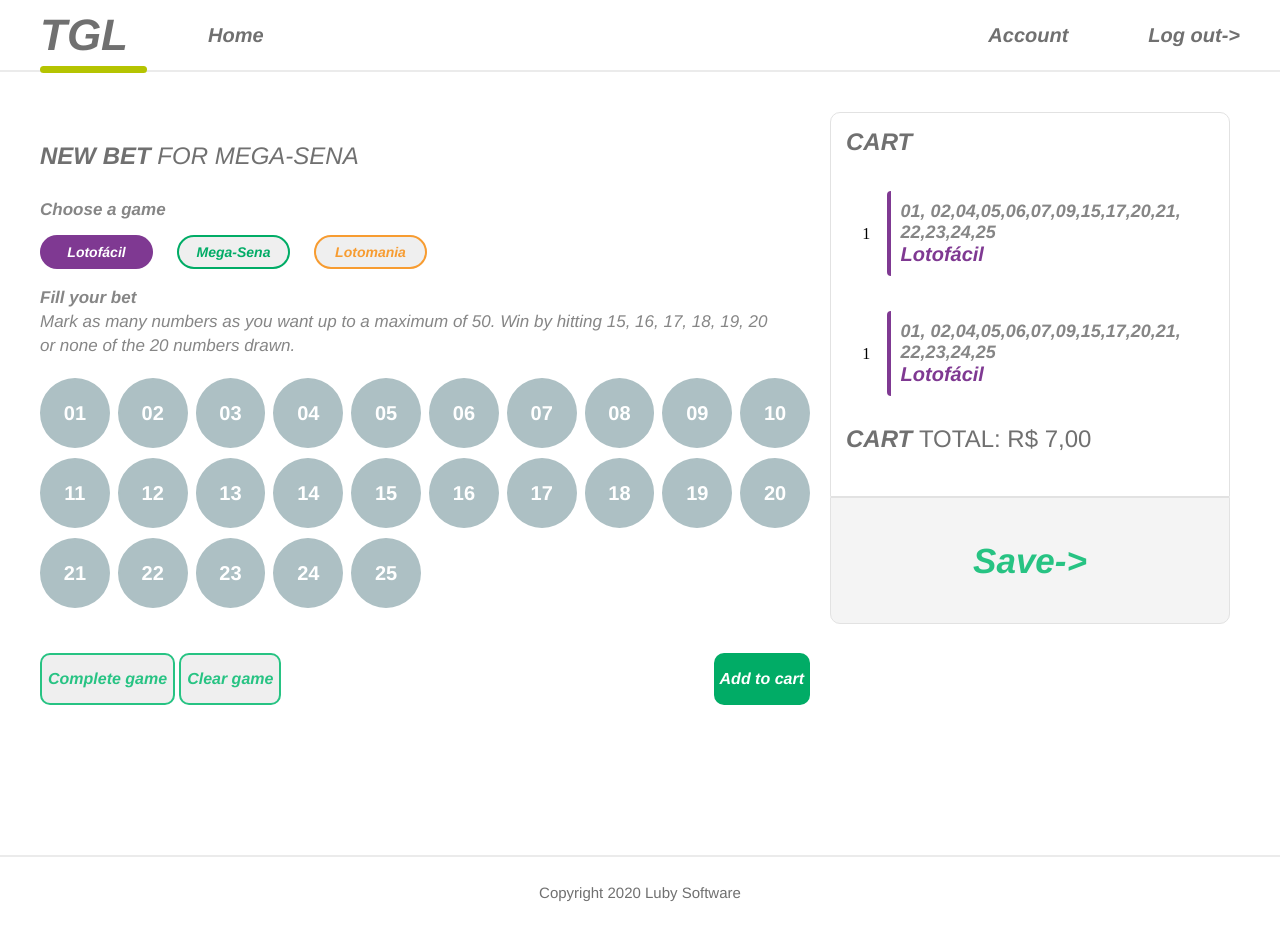
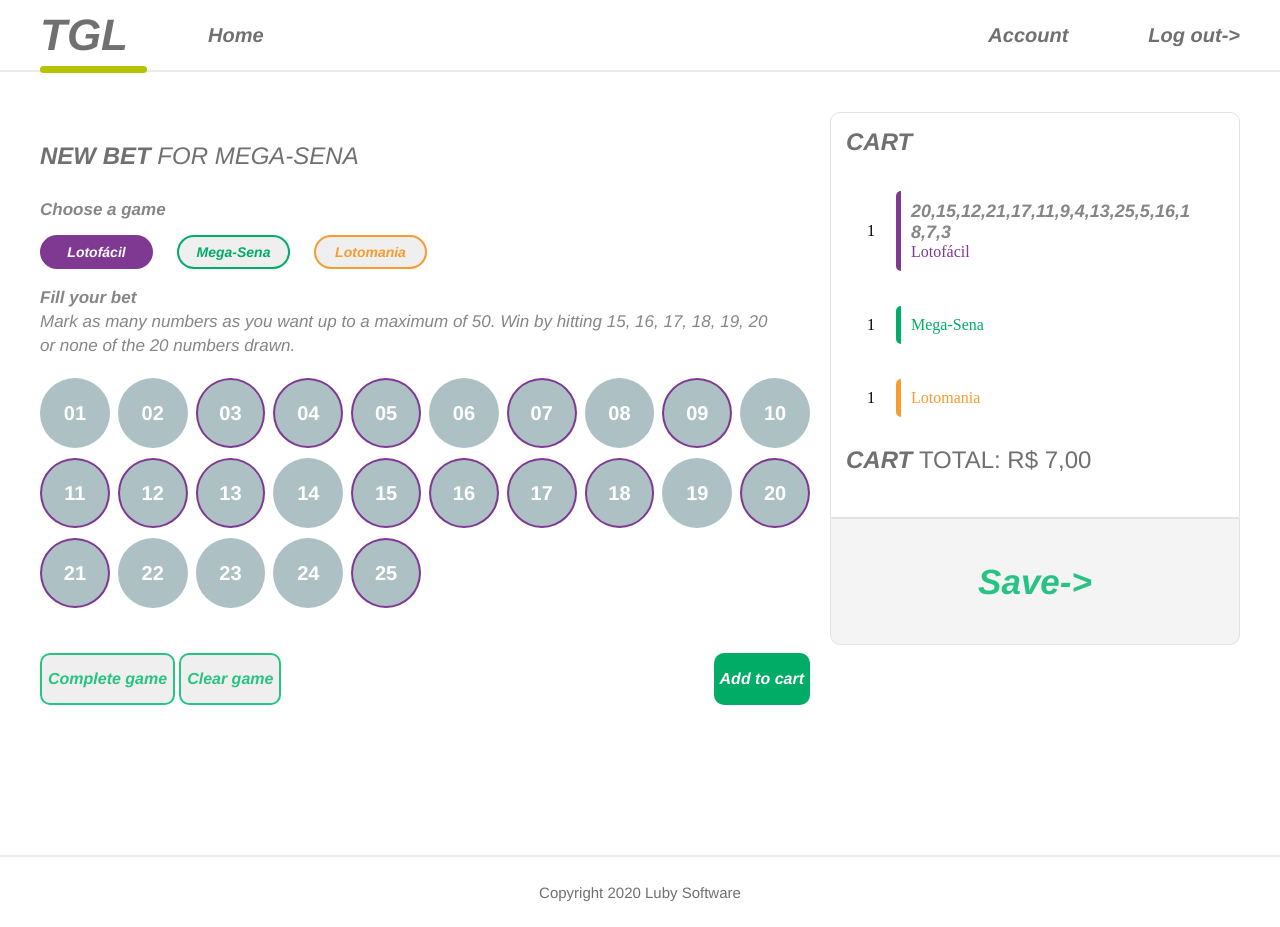
Before and after one commit to amadeujunior1101/layout_luby_loteria, a website: page index.html in a window 1280 px wide. Both pictures are taken after a click on the button "Complete game". Drawn offline with Linux system fonts and the light colour scheme.

Commit message:
criacao do metodo showlistgames

```diff
--- a/index.html
+++ b/index.html
@@ -68,19 +68,28 @@
                     </div>
                     <div class="list-games">
                         <div class="game-icon">1</div>
-                        <div class="list-divisor"></div>
+                        <div class="list-divisor-lotofacil"></div>
                         <div class="game-description">
-                            <span class="number-list">01, 02,04,05,06,07,09,15,17,20,21, 22,23,24,25</span>
-                            <span>Lotofácil</span>
+                            <span class="number-list-lotofacil"></span>
+                            <span class="span-lotofacil">Lotofácil</span>
                         </div>
                     </div>
 
                     <div class="list-games">
                         <div class="game-icon">1</div>
-                        <div class="list-divisor"></div>
+                        <div class="list-divisor-megasena"></div>
                         <div class="game-description">
-                            <span class="number-list">01, 02,04,05,06,07,09,15,17,20,21, 22,23,24,25</span>
-                            <span>Lotofácil</span>
+                            <span class="number-list-megasena"></span>
+                            <span class="span-megasena">Mega-Sena</span>
+                        </div>
+                    </div>
+
+                    <div class="list-games">
+                        <div class="game-icon">1</div>
+                        <div class="list-divisor-lotomania"></div>
+                        <div class="game-description">
+                            <span class="number-list-lotomania"></span>
+                            <span class="span-lotomania">Lotomania</span>
                         </div>
                     </div>
                     <div class="cart-total">
--- a/index.js
+++ b/index.js
@@ -1,10 +1,14 @@
 (function (doc) {
     const ajax = new XMLHttpRequest();
     let $item = doc.querySelector('[active="true"]');
+
     // let $itemAll2 = doc.querySelector(".buttons-choose");
     // console.log($itemAll2);
     let $itemAll = doc.querySelector(".buttons-choose");
     let $containerBalls = doc.querySelector(".container-balls");
+    let $buttonCompleteGame = doc.querySelector(".button-complete-game");
+
+    let chooseButtonCurrent = "";
 
     let choosegame = "lotofacil";
 
@@ -45,6 +49,7 @@
     $itemAll.addEventListener(
         "click",
         function modifyActiveButtonChoose(event) {
+            chooseButtonCurrent = event.target;
 
             let $itemLotofacil = doc.querySelector(".choose-button-one");
             let $itemMegasena = doc.querySelector(".choose-button-two");
@@ -58,7 +63,7 @@
             $itemMegasena.attributes.active.textContent = "false";
             $itemLotomania.attributes.active.textContent = "false";
 
-                event.target.attributes.active.textContent = "true";
+            event.target.attributes.active.textContent = "true";
 
             // console.log(event.target.id);
             loadNumbersGameLotofacil(event.target.id);
@@ -72,6 +77,7 @@
         ajax.addEventListener(
             "readystatechange",
             function load() {
+
                 ajax.onload = "";
                 if (!isReady.call()) return;
                 const data = ajax.response;
@@ -170,6 +176,7 @@
                         console.log("loto fácil", arrayLotofacil);
                         console.log("mega-sena", arrayMegasena);
                         console.log("lotomania", arrayLotomania);
+                        // showListGames();
                     });
 
                     $span.textContent = number;
@@ -237,5 +244,58 @@
             // console.log($containerBalls);
         }
     }
+
+    $buttonCompleteGame.addEventListener("click", function completeGame() {
+        // return console.log(chooseButtonCurrent)
+        let optionDefaultButtonActive;
+        if (chooseButtonCurrent === "" || chooseButtonCurrent === "lotofacil") {
+            optionDefaultButtonActive = "lotofacil";
+            arrayLotofacil = [];
+            for (let index = 1; arrayLotofacil.length < 15; index++) {
+                let number = Math.floor(Math.random() * 25 + 1);
+                const found = arrayLotofacil.find((element) => element === number);
+                if (!found) {
+                    arrayLotofacil.push(number);
+                }
+                console.log(arrayLotofacil);
+            }
+        } else if (chooseButtonCurrent.id === "mega-sena") {
+            optionDefaultButtonActive = "mega-sena";
+            arrayMegasena = [];
+            for (let index = 1; arrayMegasena.length < 6; index++) {
+                let number = Math.floor(Math.random() * 60 + 1);
+                const found = arrayMegasena.find((element) => element === number);
+                if (!found) {
+                    arrayMegasena.push(number);
+                }
+                console.log(arrayMegasena);
+            }
+        } else if (chooseButtonCurrent.id === "lotomania") {
+            optionDefaultButtonActive = "lotomania";
+            arrayLotomania = [];
+            for (let index = 1; arrayLotomania.length < 20; index++) {
+                let number = Math.floor(Math.random() * 50 + 1);
+                const found = arrayLotomania.find((element) => element === number);
+                if (!found) {
+                    arrayLotomania.push(number);
+                }
+                console.log(arrayLotomania);
+            }
+        }
+        // else {
+        //     optionDefaultButtonActive = chooseButtonCurrent.id;
+        // }
+
+        loadNumbersGameLotofacil(optionDefaultButtonActive);
+        showListGames();
+    });
+    function showListGames() {
+        let $listNumbersLotofacil = doc.querySelector(".number-list-lotofacil");
+        $listNumbersLotofacil.innerHTML = arrayLotofacil;
+        let $listNumbersMegasena = doc.querySelector(".number-list-megasena");
+        $listNumbersMegasena.innerHTML = arrayMegasena;
+        let $listNumbersLotomania = doc.querySelector(".number-list-lotomania");
+        $listNumbersLotomania.innerHTML = arrayLotomania;
+    }
     init();
 })(document);
--- a/style.css
+++ b/style.css
@@ -240,7 +240,7 @@ main {
     border-radius: 10px 10px 0 0;
     background: #fff;
     border: 1px solid #e2e2e2;
-    margin: 40px 10px auto 10px;
+    margin: 40px 0 auto 10px;
     padding: 15px;
 }
 .title-card {
@@ -259,7 +259,7 @@ main {
     display: flex;
     width: 50px;
 }
-.list-divisor {
+.list-divisor-lotofacil {
     width: 5px;
     height: auto;
     background: #7f3992;
@@ -270,19 +270,48 @@ main {
 .game-description {
     margin: 10px 5px 10px 10px;
     display: grid;
+    width: 280px;
+    word-wrap: break-word;
 }
-.game-description .number-list {
+.game-description .number-list-lotofacil,
+.number-list-megasena,
+.number-list-lotomania {
     text-align: left;
     font: italic bold 18px Helvetica Neue;
     color: #868686;
+    width: 280px;
     /* margin-top: 10px auto; */
 }
-.game-description span {
+.list-divisor-megasena {
+    width: 5px;
+    height: auto;
+    background: #01ac66;
+    border-top-left-radius: 20px;
+    border-bottom-left-radius: 20px;
+    /* border-right: 5px solid #7f3992; */
+}
+.game-description .span-lotofacil {
+    color: #7f3992;
+}
+.game-description .span-megasena {
+    color: #01ac66;
+}
+.list-divisor-lotomania {
+    width: 5px;
+    height: auto;
+    background: #f79c31;
+    border-top-left-radius: 20px;
+    border-bottom-left-radius: 20px;
+    /* border-right: 5px solid #7f3992; */
+}
+.span-lotomania {
+    color: #f79c31;
+}
+/* .game-description span {
     text-align: left;
     font: italic normal bold 20px Helvetica Neue;
     color: #7f3992;
-    /* margin-bottom: 10px; */
-}
+} */
 .cart-total span {
     font: italic normal bold 24px/85px Helvetica Neue;
     letter-spacing: 0px;
@@ -302,7 +331,7 @@ main {
     justify-content: center;
     align-items: center;
     display: flex;
-    margin: 0 10px auto 10px;
+    margin: 0 0 auto 10px;
     padding: 15px;
     border-radius: 0 0 10px 10px;
 }
```
